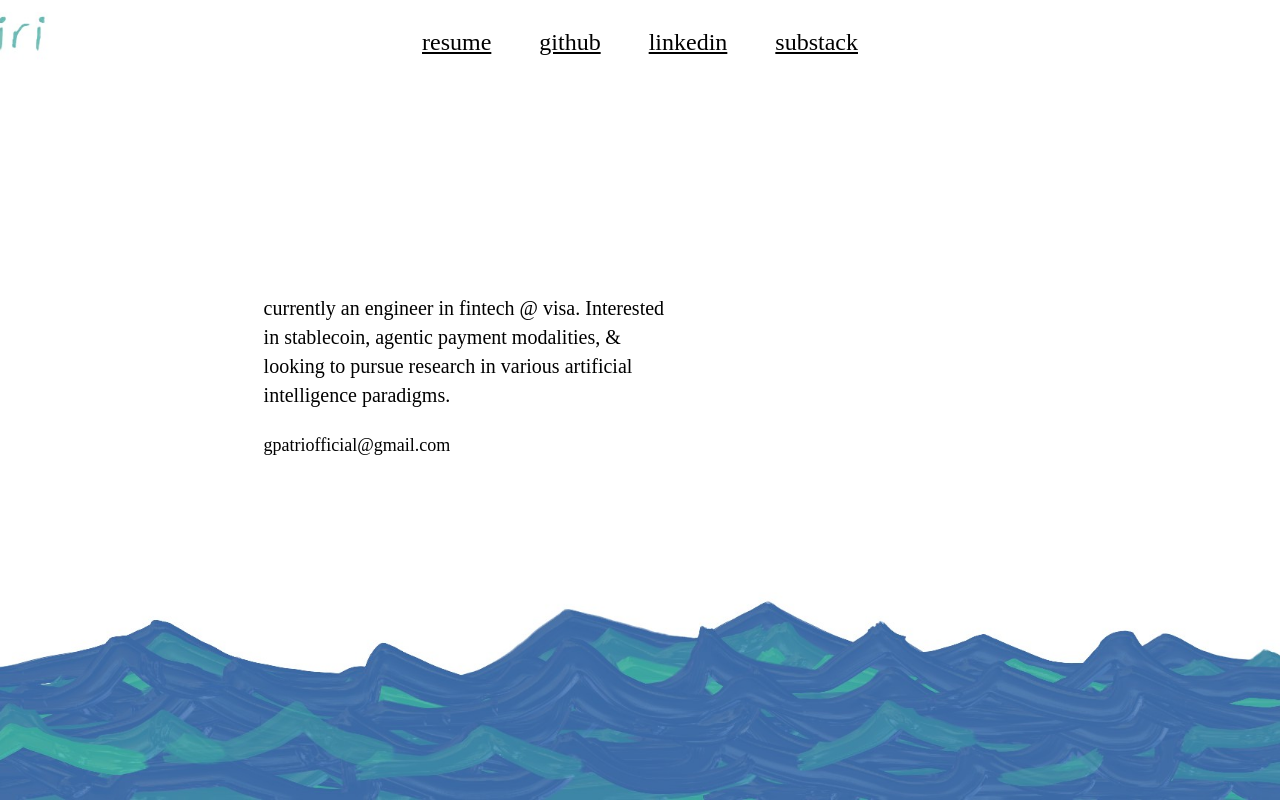
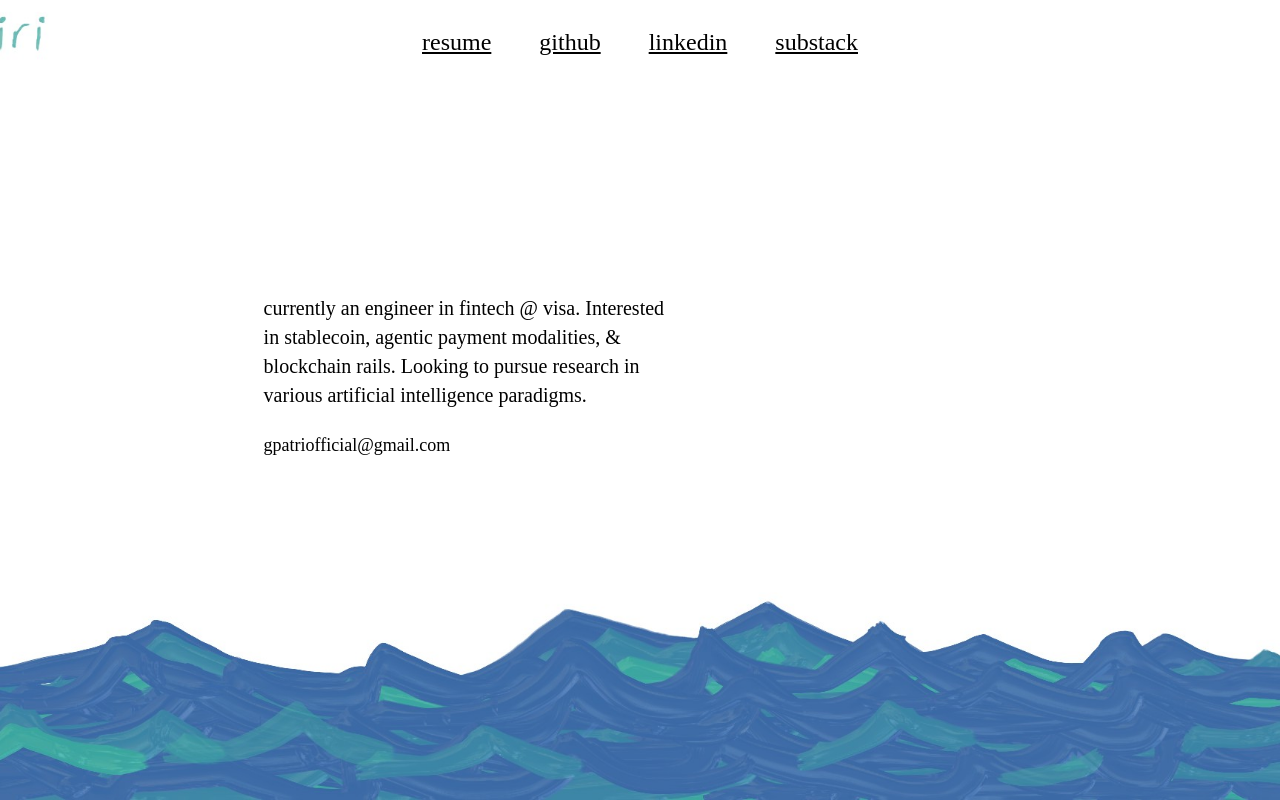
Before and after one commit to gitidhar/giridhar-world, a Next.js app: page / in a window 1280 px wide. Built offline with nearby package versions, Linux system fonts and the light colour scheme.

Commit message:
description pt 6

```diff
--- a/app/page.tsx
+++ b/app/page.tsx
@@ -91,8 +91,7 @@ export default function Home() {
         }}
       >
         <p style={{ margin: 0 }}>
-          currently an engineer in fintech @ visa. Interested in stablecoin, agentic payment modalities, & looking to pursue research in various artificial
-          intelligence paradigms.
+          currently an engineer in fintech @ visa. Interested in stablecoin, agentic payment modalities, & blockchain rails. Looking to pursue research in various artificial intelligence paradigms.
         </p>
 
         <p
```
